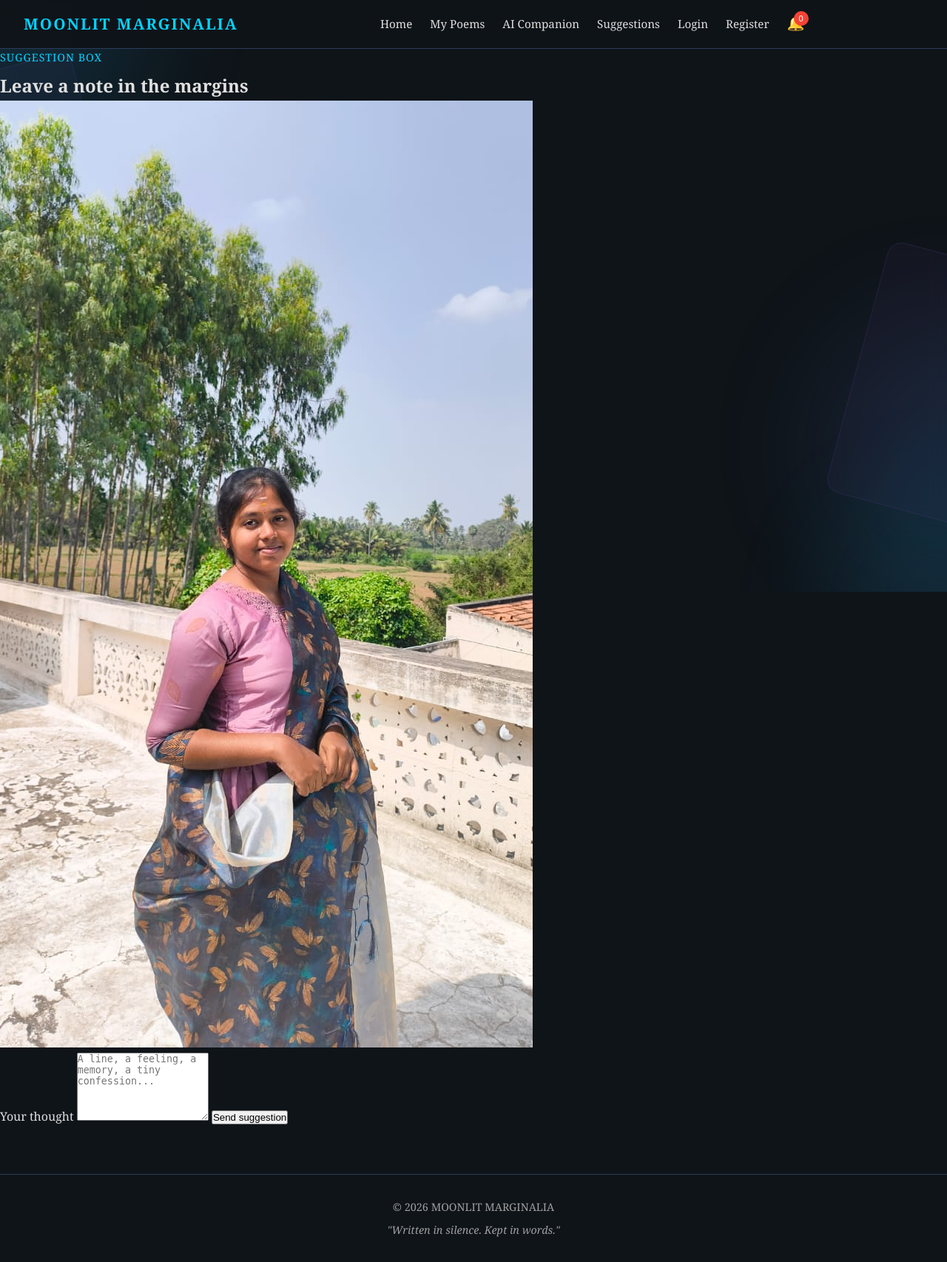
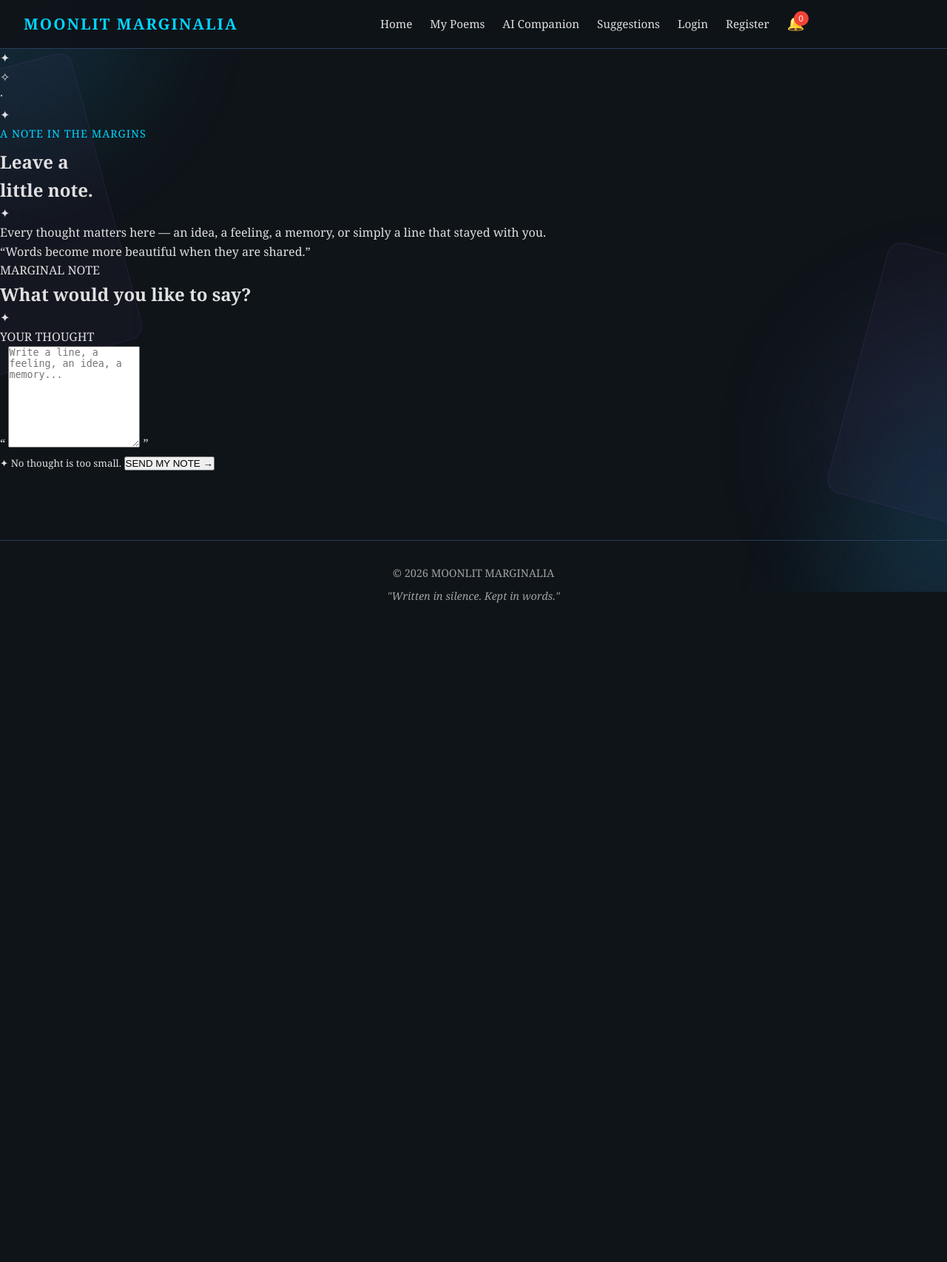
Before and after one commit to dharanithirumoorthy8-bit/ink-and-echoes, a Flask app: page /suggestions in a window 1280 px wide. Shown: the whole page at 74% size. After the commit the page ends 815 px from the top, so only its background shows below. Run offline with Flask 2, Linux system fonts and the light colour scheme; data that the repository does not hold is empty.

Commit message:
Update suggestions.html

```diff
--- a/templates/suggestions.html
+++ b/templates/suggestions.html
@@ -1,23 +1,125 @@
 {% extends 'base.html' %}
+
 {% block content %}
-  <section class="page-shell">
-    <div class="auth-card wide-card">
-      <div class="card-header center">
-        <p class="eyebrow">Suggestion box</p>
-        <h2>Leave a note in the margins</h2>
+
+<section class="suggestion-page">
+
+  <div class="suggestion-bg-symbol symbol-one">✦</div>
+  <div class="suggestion-bg-symbol symbol-two">✧</div>
+  <div class="suggestion-bg-symbol symbol-three">·</div>
+
+
+  <div class="suggestion-layout">
+
+    <!-- ================= LEFT ================= -->
+    <div class="suggestion-intro">
+
+      <div class="suggestion-envelope">
+
+        <div class="envelope-glow"></div>
+
+        <div class="envelope">
+          <div class="envelope-flap"></div>
+          <div class="envelope-paper">
+            <span>✦</span>
+          </div>
+        </div>
+
       </div>
 
-      <div class="suggestion-portrait-wrap large-suggestion-portrait">
-        <img class="suggestion-portrait" src="/static/img/IMG-20260711-WA0262.jpg" alt="Suggestion box portrait" onerror="this.onerror=null;this.src='/static/img/profile-portrait.svg';">
+      <p class="eyebrow">
+        A NOTE IN THE MARGINS
+      </p>
+
+      <h1>
+        Leave a<br>
+        <span>little note.</span>
+      </h1>
+
+      <div class="suggestion-divider">
+        <span></span>
+        ✦
+        <span></span>
       </div>
 
-      <form method="post" class="stack-form chat-form">
-        <label>
-          <span>Your thought</span>
-          <textarea name="message" rows="6" placeholder="A line, a feeling, a memory, a tiny confession..."></textarea>
+      <p>
+        Every thought matters here —
+        an idea, a feeling, a memory,
+        or simply a line that stayed with you.
+      </p>
+
+      <blockquote>
+        “Words become more beautiful
+        when they are shared.”
+      </blockquote>
+
+    </div>
+
+
+    <!-- ================= FORM ================= -->
+    <div class="suggestion-card">
+
+      <div class="suggestion-card-top">
+
+        <div>
+          <span class="suggestion-label">
+            MARGINAL NOTE
+          </span>
+
+          <h2>
+            What would you like to say?
+          </h2>
+        </div>
+
+        <span class="suggestion-card-star">
+          ✦
+        </span>
+
+      </div>
+
+
+      <form method="post"
+            class="suggestion-form">
+
+        <label for="suggestion-message">
+          <span>YOUR THOUGHT</span>
         </label>
-        <button type="submit">Send suggestion</button>
+
+        <div class="suggestion-textarea-wrap">
+
+          <span class="textarea-symbol">“</span>
+
+          <textarea
+            id="suggestion-message"
+            name="message"
+            rows="9"
+            placeholder="Write a line, a feeling, an idea, a memory..."
+            required></textarea>
+
+          <span class="textarea-end-symbol">”</span>
+
+        </div>
+
+        <div class="suggestion-form-footer">
+
+          <small>
+            ✦ No thought is too small.
+          </small>
+
+          <button type="submit"
+                  class="poetry-btn poetry-btn-primary">
+            SEND MY NOTE
+            <span>→</span>
+          </button>
+
+        </div>
+
       </form>
+
     </div>
-  </section>
+
+  </div>
+
+</section>
+
 {% endblock %}
```
